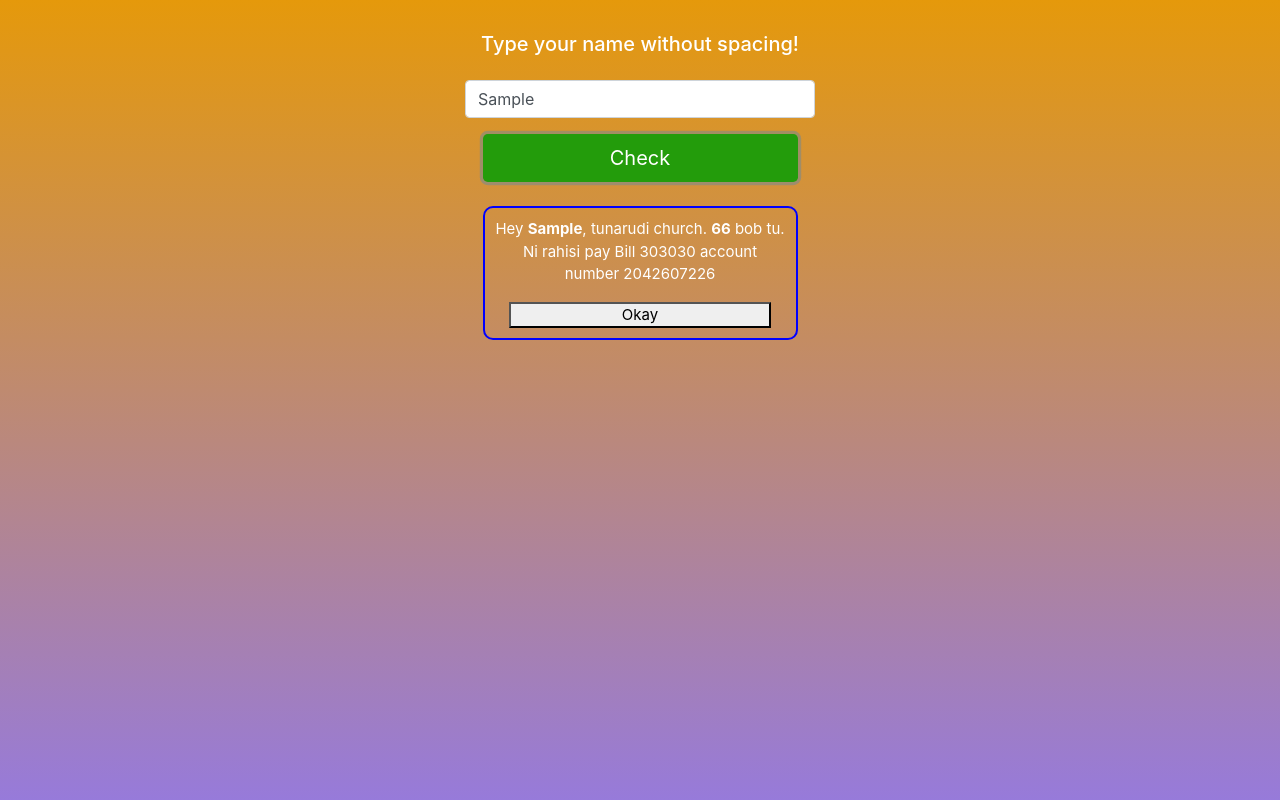
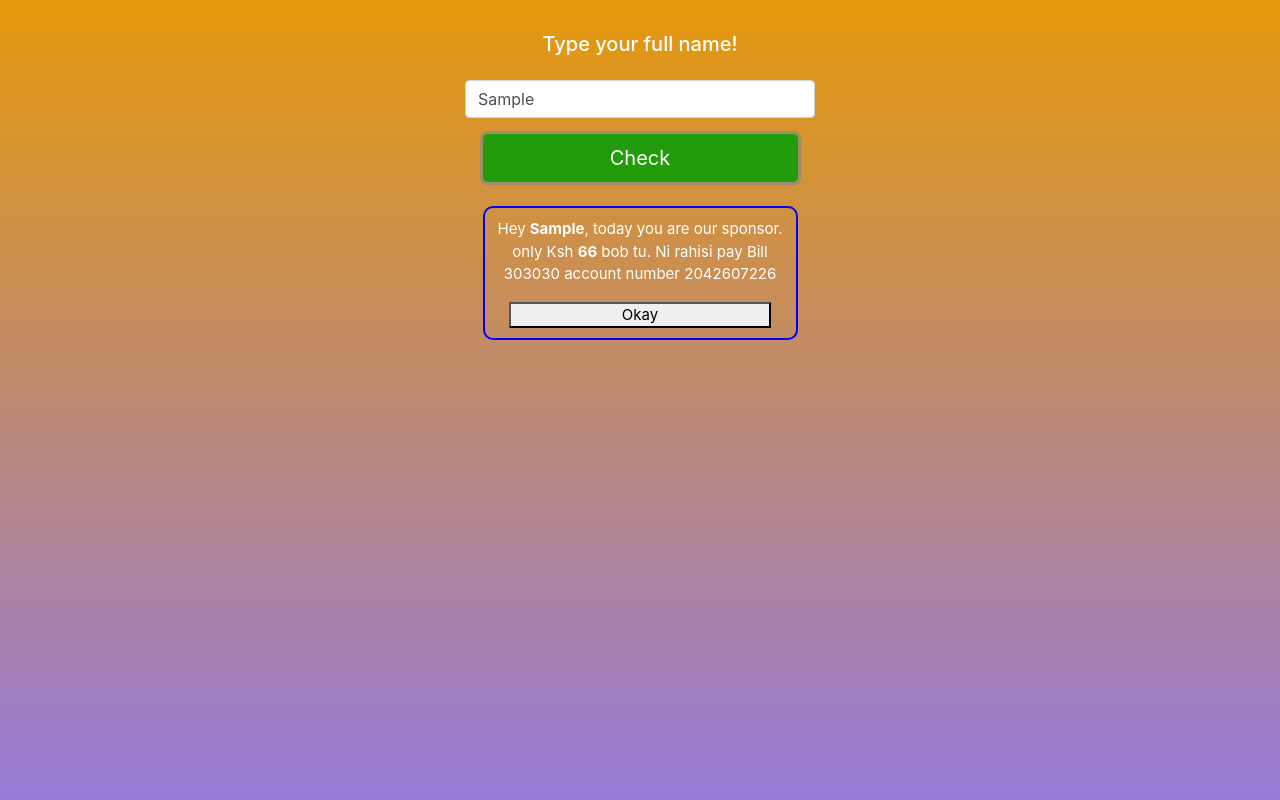
Before and after one commit to gilbertKorir/namechallenge, a plain HTML site: page index.html in a window 1280 px wide. Both pictures are taken after typing "Sample" into the empty fields and a click on the button "Check". Drawn offline with nearby package versions, Linux system fonts and the light colour scheme.

Commit message:
first commit

```diff
--- a/index.html
+++ b/index.html
@@ -13,7 +13,7 @@
         <div class="row mt-2 justify-content-center">
             <div class="col-md-4 text-center pt-4">
                 <form id="nameForm">
-                    <h5 class="text-center">Type your name without spacing!</h5>
+                    <h5 class="text-center">Type your full name!</h5>
                      <div class="form-group pt-3">
                         <input type="text" class="form-control" id="fullName" name="fullName">
                     </div>
--- a/js/index.js
+++ b/js/index.js
@@ -15,17 +15,20 @@ nameForm.addEventListener('submit', function(event) {
     }
 
     let sum = 0;
-    let res = 'tunarudi church. ';
+    let res = 'today you are our sponsor. only Ksh ';
+
+    // Filter out spaces and sum the character codes
     for (let i = 0; i < fullName.length; i++) {
         const char = fullName[i];
-        let charCode = char.toLowerCase().charCodeAt(0) - 96; // Normalize to lowercase and get char code
-        sum += charCode;
+        if (char !== ' ') { // Exclude spaces
+            let charCode = char.toLowerCase().charCodeAt(0) - 96; // Normalize to lowercase and get char code
+            sum += charCode;
+        }
     }
 
     document.getElementById('loader').style.display = 'none';
     resPage.innerHTML = `Hey <b>${fullName}</b>, ${res} <b>${sum}</b> bob tu. Ni rahisi pay Bill 303030 account number 2042607226`;
     divRes.style.display = 'inline';
-
 });
 
 
@@ -40,4 +43,4 @@ exitButton.addEventListener('click', function() {
 });
 
 // Schedule the window to close after 40 seconds
-var timer = setTimeout(closeWindow, 60000);
+var timer = setTimeout(closeWindow, 120000);
```
